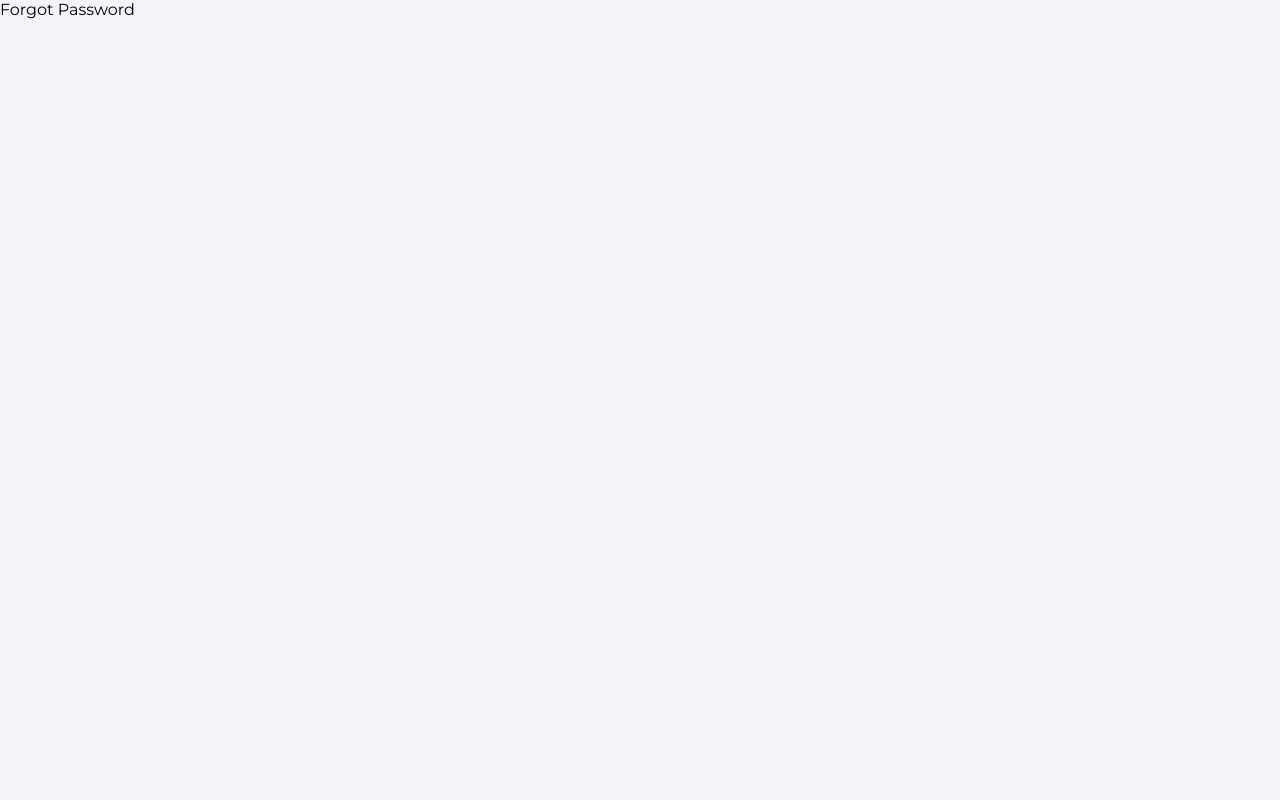
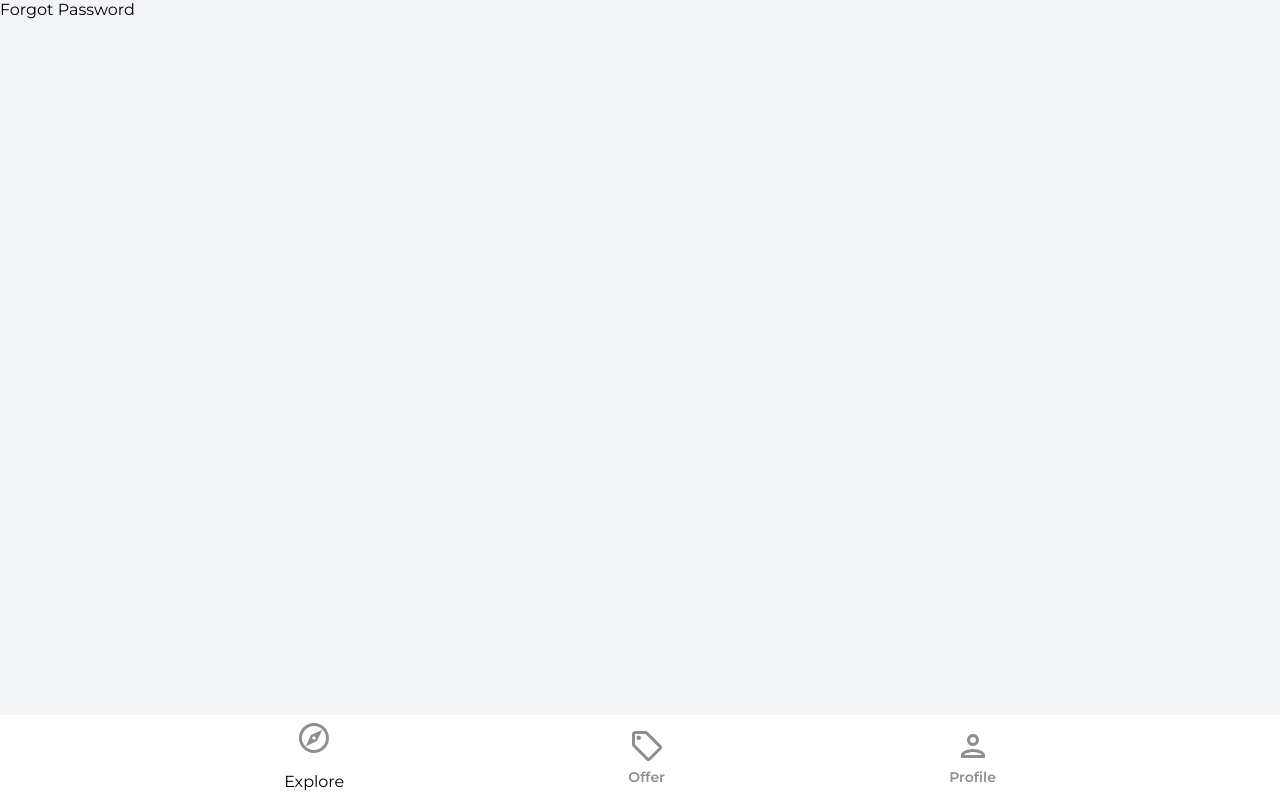
Before and after one commit to danielletate/house-marketplace, a React (Create React App) app: page /forgot-password in a window 1280 px wide. Built offline with nearby package versions, Linux system fonts and the light colour scheme.

Commit message:
Updated Navabr

```diff
--- a/src/App.js
+++ b/src/App.js
@@ -1,4 +1,5 @@
 import { BrowserRouter as Router, Routes, Route } from "react-router-dom";
+import Navbar from "./components/Navbar";
 import Explore from "./pages/Explore";
 import ForgotPassword from "./pages/ForgotPassword";
 import Offers from "./pages/Offers";
@@ -18,8 +19,8 @@
           <Route path="/sign-up" element={<SignUp />} />
           <Route path="/forgot-password" element={<ForgotPassword />} />
         </Routes>
+        <Navbar />
       </Router>
-      {/* Navbar */}
     </>
   );
 }
--- /dev/null
+++ b/src/components/Navbar.jsx
@@ -0,0 +1,72 @@
+import { useNavigate, useLocation } from "react-router-dom";
+import { ReactComponent as OfferIcon } from "../assets/svg/localOfferIcon.svg";
+import { ReactComponent as ExploreIcon } from "../assets/svg/exploreIcon.svg";
+import { ReactComponent as PersonOutlineIcon } from "../assets/svg/personOutlineIcon.svg";
+
+function Navbar() {
+  const navigate = useNavigate();
+  const location = useLocation();
+
+  const pathMatchRoute = (route) => {
+    if (route === location.pathname) {
+      return true;
+    }
+  };
+
+  return (
+    <footer className="navbar">
+      <nav className="navbarNav">
+        <ul className="navbarListItems">
+          <li className="navbarListItem" onClick={() => navigate("/")}>
+            <ExploreIcon
+              fill={pathMatchRoute("/") ? "#2c2c2c" : "#8f8f8f"}
+              width="36px"
+              height="36px"
+            />
+            <p
+              className={pathMatchRoute(
+                "/" ? "navbarListItemNameActive" : "navbarListItemName"
+              )}
+            >
+              Explore
+            </p>
+          </li>
+          <li className="navbarListItem" onClick={() => navigate("/offers")}>
+            <OfferIcon
+              fill={pathMatchRoute("/offers") ? "#2c2c2c" : "#8f8f8f"}
+              width="36px"
+              height="36px"
+            />
+            <p
+              className={
+                pathMatchRoute("/offers")
+                  ? "navbarListItemNameActive"
+                  : "navbarListItemName"
+              }
+            >
+              Offer
+            </p>
+          </li>
+          <li className="navbarListItem" onClick={() => navigate("/profile")}>
+            <PersonOutlineIcon
+              fill={pathMatchRoute("/profile") ? "#2c2c2c" : "#8f8f8f"}
+              width="36px"
+              height="36px"
+            />
+            <p
+              className={
+                pathMatchRoute("/profile")
+                  ? "navbarListItemNameActive"
+                  : "navbarListItemName"
+              }
+            >
+              Profile
+            </p>
+          </li>
+        </ul>
+      </nav>
+    </footer>
+  );
+}
+
+export default Navbar;
```
